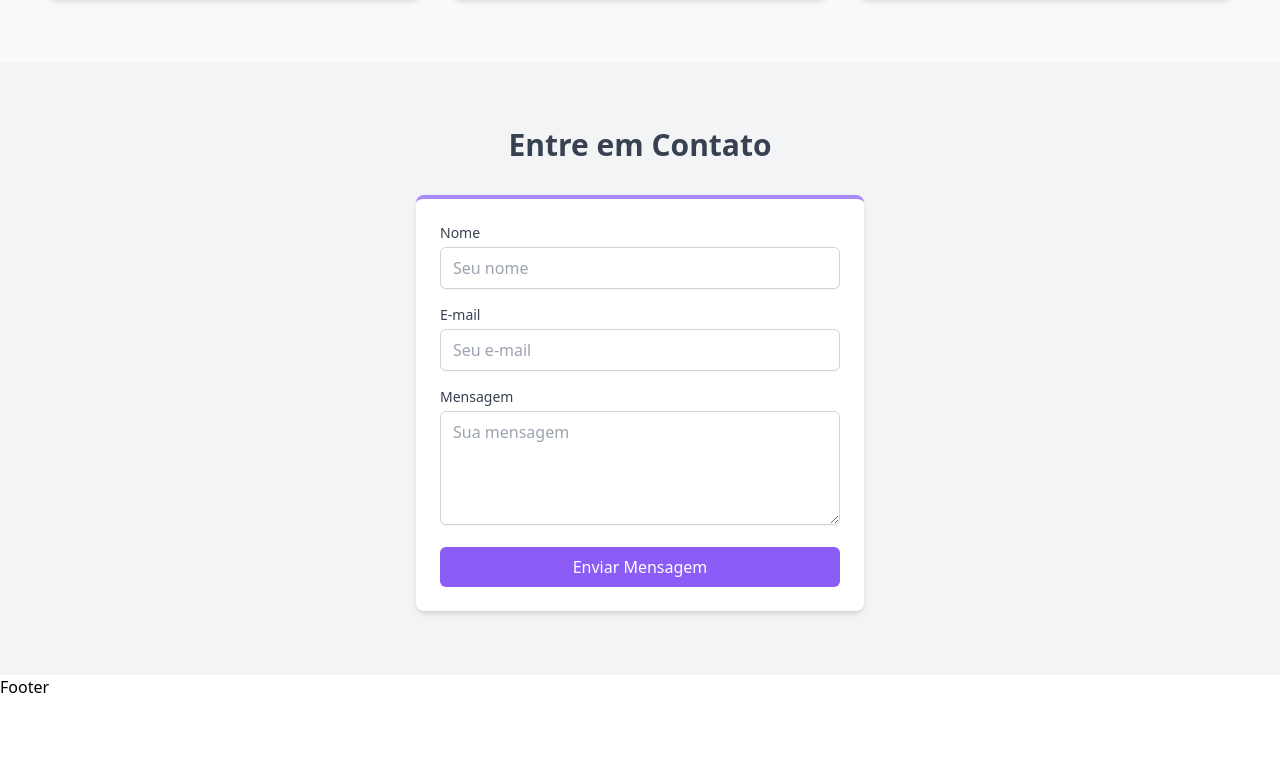
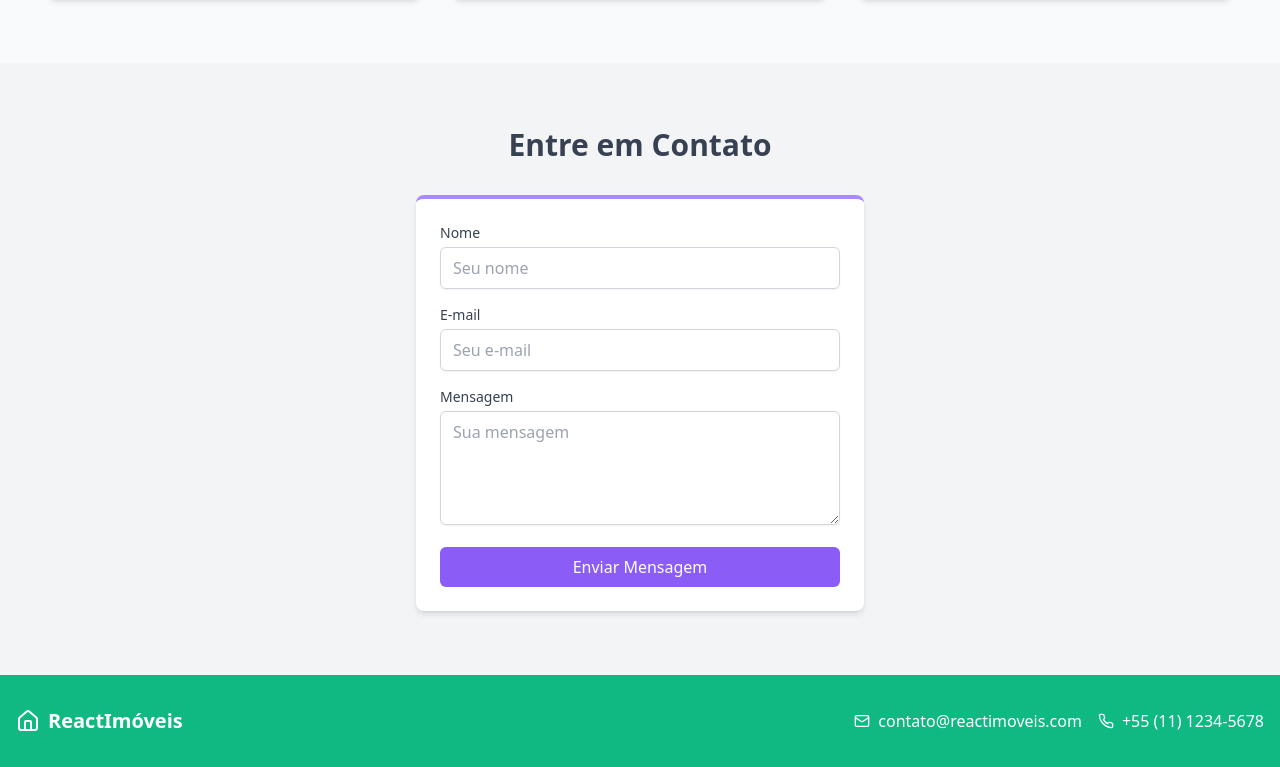
Before and after one commit to pedroncios/workshop-react-codante, a React (Vite) app in the folder app-imobiliaria/: page / in a window 1280 px wide. Shown: the part 1189-1956 px from the top of the page. Before the commit the page ends 1888 px from the top, so only its background shows below. Built offline with nearby package versions, Linux system fonts and the light colour scheme.

Commit message:
Implementação componente `footer`

```diff
--- a/app-imobiliaria/src/components/Footer.jsx
+++ b/app-imobiliaria/src/components/Footer.jsx
@@ -1,5 +1,27 @@
+import { Home, Mail, Phone } from "lucide-react";
+
 function Footer() {
-  return <div>Footer</div>;
+  return (
+    <footer className="bg-emerald-500 text-white px-4 py-8">
+      <div className="container mx-auto flex flex-col md:flex-row justify-between items-center">
+        <div className="flex items-center space-x-2 mb-4 md:mb-0">
+          <Home className="h-6 w-6" />
+          <span className="text-xl font-bold">ReactImóveis</span>
+        </div>
+
+        <div className="flex space-x-4">
+          <a href="#" className="flex items-center space-x-2 hover:underline">
+            <Mail className="w-4 h-4" />
+            <span>contato@reactimoveis.com</span>
+          </a>
+          <a href="#" className="flex items-center space-x-2 hover:underline">
+            <Phone className="w-4 h-4" />
+            <span>+55 (11) 1234-5678</span>
+          </a>
+        </div>
+      </div>
+    </footer>
+  );
 }
 
 export default Footer;
```
